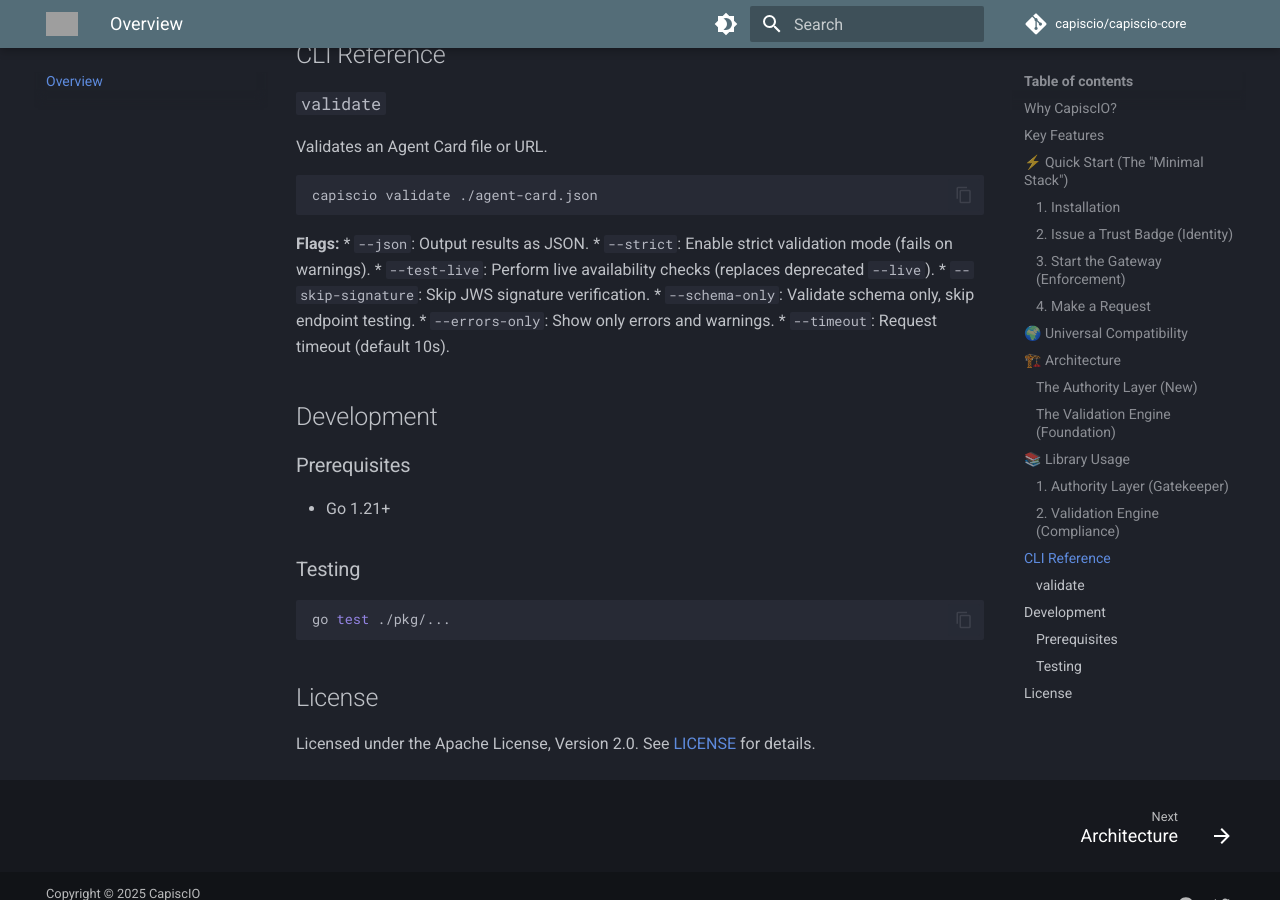
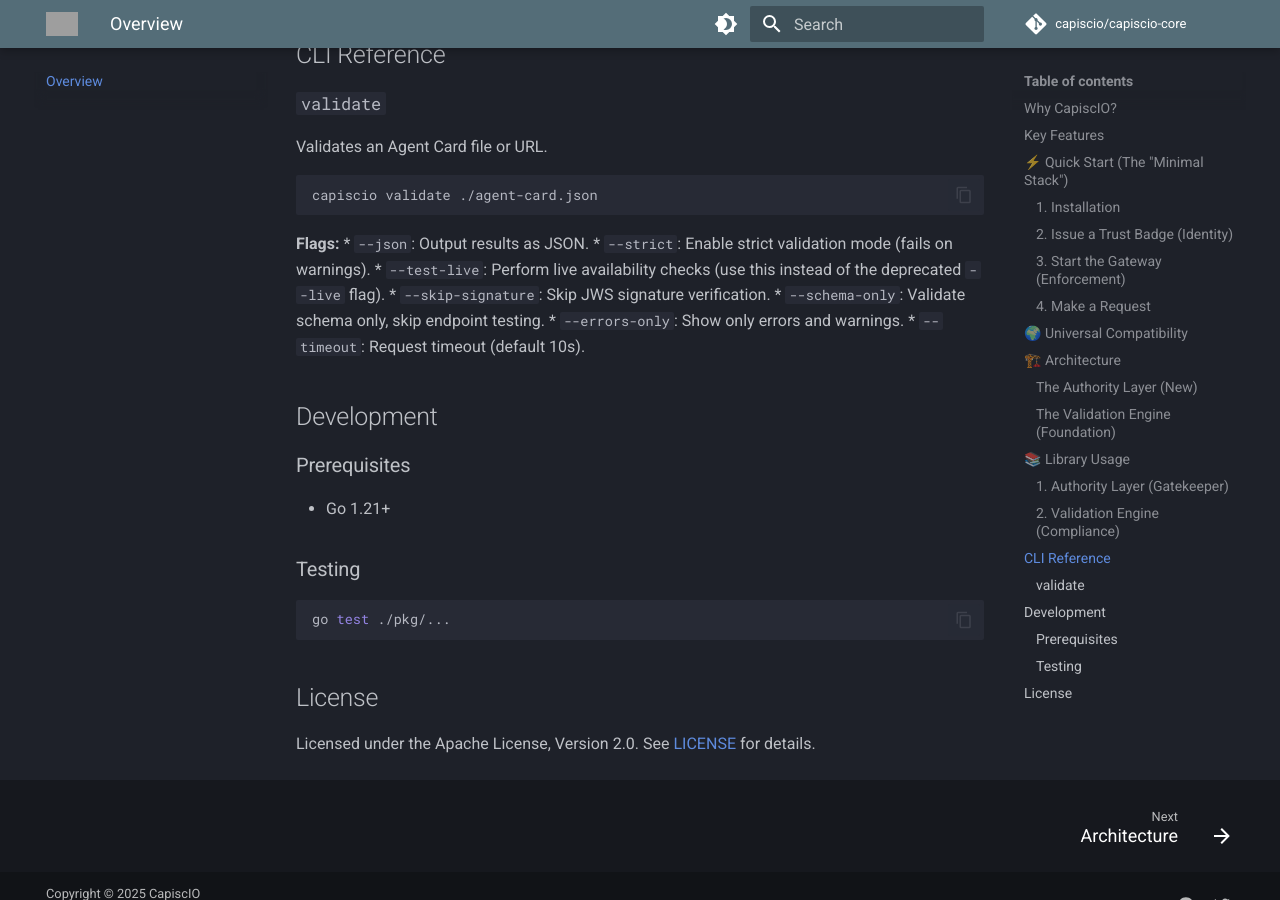
Before and after one commit to capiscio/capiscio-core, an MkDocs documentation site: the page built from docs/index.md, in a window 1280 px wide and 900 px high, scrolled down 4152 px. Built offline with MkDocs 1.6.1 and Material for MkDocs 9.7.7, drawn with Linux system fonts in a browser that asks for light colours; comment, search, counter and statistics services are not loaded.

Commit message:
docs: standardize on --test-live flag in CLI reference

```diff
--- a/docs/index.md
+++ b/docs/index.md
@@ -178,7 +178,7 @@
 **Flags:**
 *   `--json`: Output results as JSON.
 *   `--strict`: Enable strict validation mode (fails on warnings).
-*   `--test-live`: Perform live availability checks (replaces deprecated `--live`).
+*   `--test-live`: Perform live availability checks (use this instead of the deprecated `--live` flag).
 *   `--skip-signature`: Skip JWS signature verification.
 *   `--schema-only`: Validate schema only, skip endpoint testing.
 *   `--errors-only`: Show only errors and warnings.
```
Also changed, not shown: docs/reference/cli.md (+1 -1 lines).
